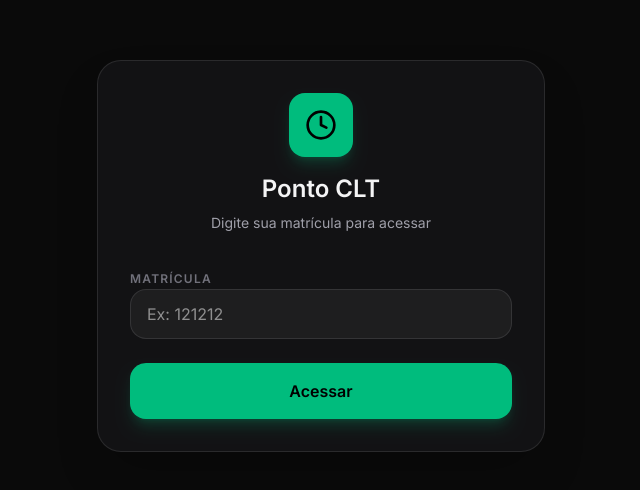
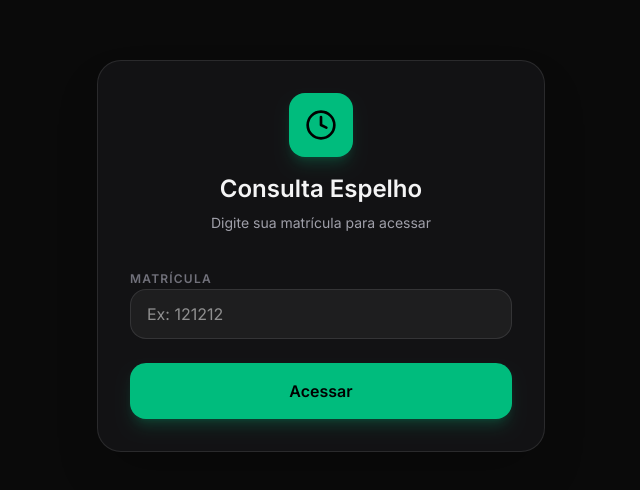
Before and after one commit to andsilvarosa/ConsultaPonto, a React (Vite) app: page / in a window 1280 px wide. Shown: the part 144-634 px from the top of the page, without its empty margins (319-959 px from the left). Built offline with nearby package versions, Linux system fonts and the light colour scheme.

Commit message:
feat: Rename application to Consulta Espelho
Updates the application name and related UI elements from "Ponto CLT" to "Consulta Espelho" to better reflect its core functionality.

```diff
--- a/src/App.tsx
+++ b/src/App.tsx
@@ -358,7 +358,7 @@ export default function App() {
             <div className="w-16 h-16 bg-emerald-500 rounded-2xl flex items-center justify-center shadow-lg shadow-emerald-500/20 mb-4">
               <Clock className="text-black w-8 h-8" />
             </div>
-            <h1 className="text-2xl font-bold text-zinc-900 dark:text-zinc-100">Ponto CLT</h1>
+            <h1 className="text-2xl font-bold text-zinc-900 dark:text-zinc-100">Consulta Espelho</h1>
             <p className="text-zinc-500 dark:text-zinc-400 text-sm mt-2">Digite sua matrícula para acessar</p>
           </div>
 
@@ -447,7 +447,7 @@ export default function App() {
         {/* Header */}
         <header className="flex flex-col md:flex-row justify-between items-start md:items-center mb-12 gap-6">
           <div>
-            <h1 className="text-4xl font-bold tracking-tight mb-2">Ponto CLT</h1>
+            <h1 className="text-4xl font-bold tracking-tight mb-2">Consulta Espelho</h1>
             <p className="text-zinc-500 dark:text-zinc-500 flex items-center gap-2">
               <CalendarDays className="w-4 h-4" />
               {currentTime.toLocaleDateString('pt-BR', { weekday: 'long', day: 'numeric', month: 'long' })}
```
Also changed, not shown: 1 other file (tests, documents, lock files or other folders).
